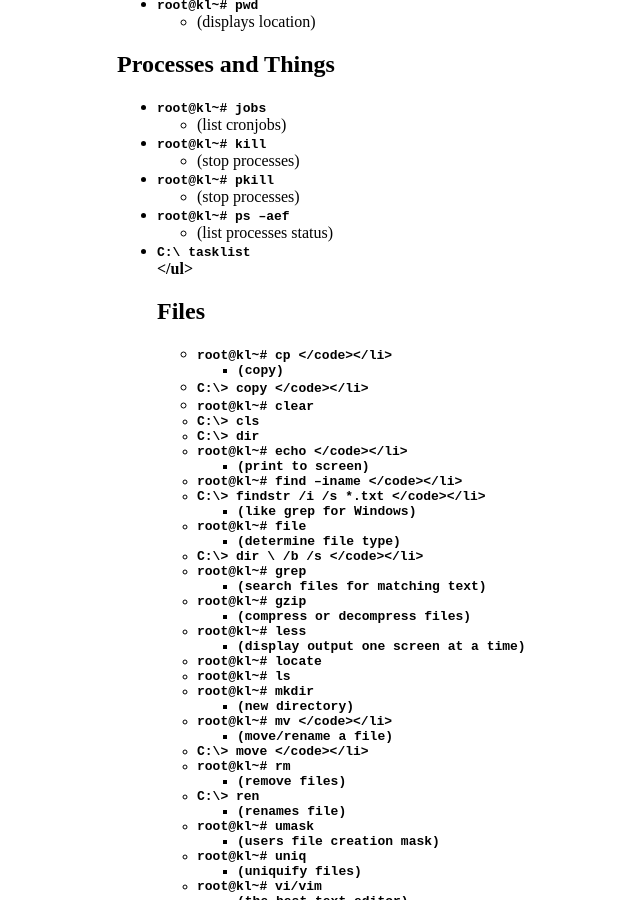
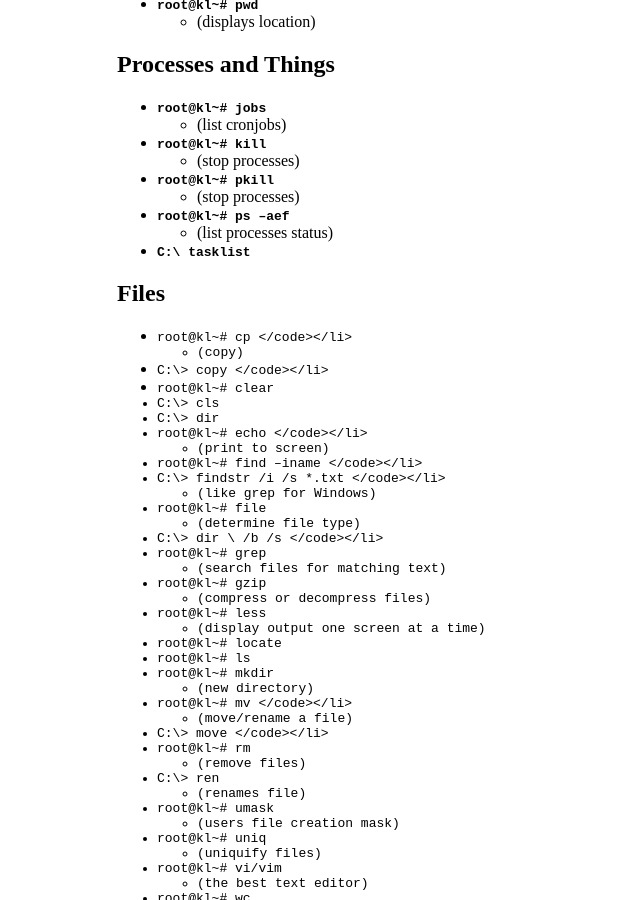
Before and after one commit to blkbrd/blkbrd.github.io, a Jekyll site: the page built from _posts/2017-09-05-Basics-Sheet.md, in a window 1280 px wide and 900 px high, scrolled down 623 px. Shown: the whole window, without its empty margins (75-715 px from the left). Built offline with Jekyll 4.4.1, drawn with Linux system fonts in a browser that asks for light colours.

Commit message:
Update 2017-09-05-Basics-Sheet.md
end strong, line 68

```diff
--- a/_posts/2017-09-05-Basics-Sheet.md
+++ b/_posts/2017-09-05-Basics-Sheet.md
@@ -65,7 +65,7 @@ Here is a formatted list of basic commands. I used these as I was learning how t
 		</ul>
 <strong>
 	<li><code>C:\ tasklist </code></li>
-<strong>
+</strong>
 </ul>
 
 <h2>Files</h2>
```
